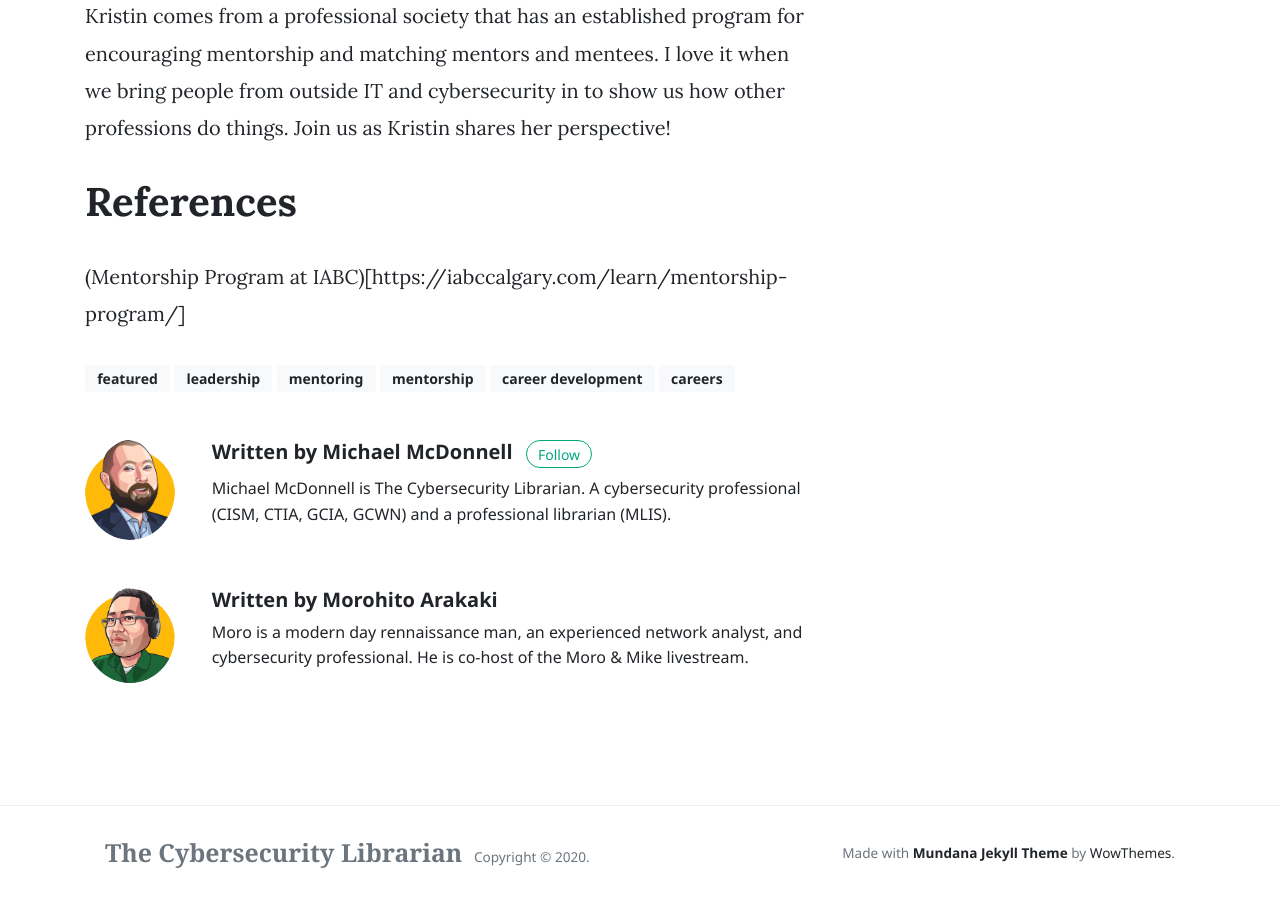
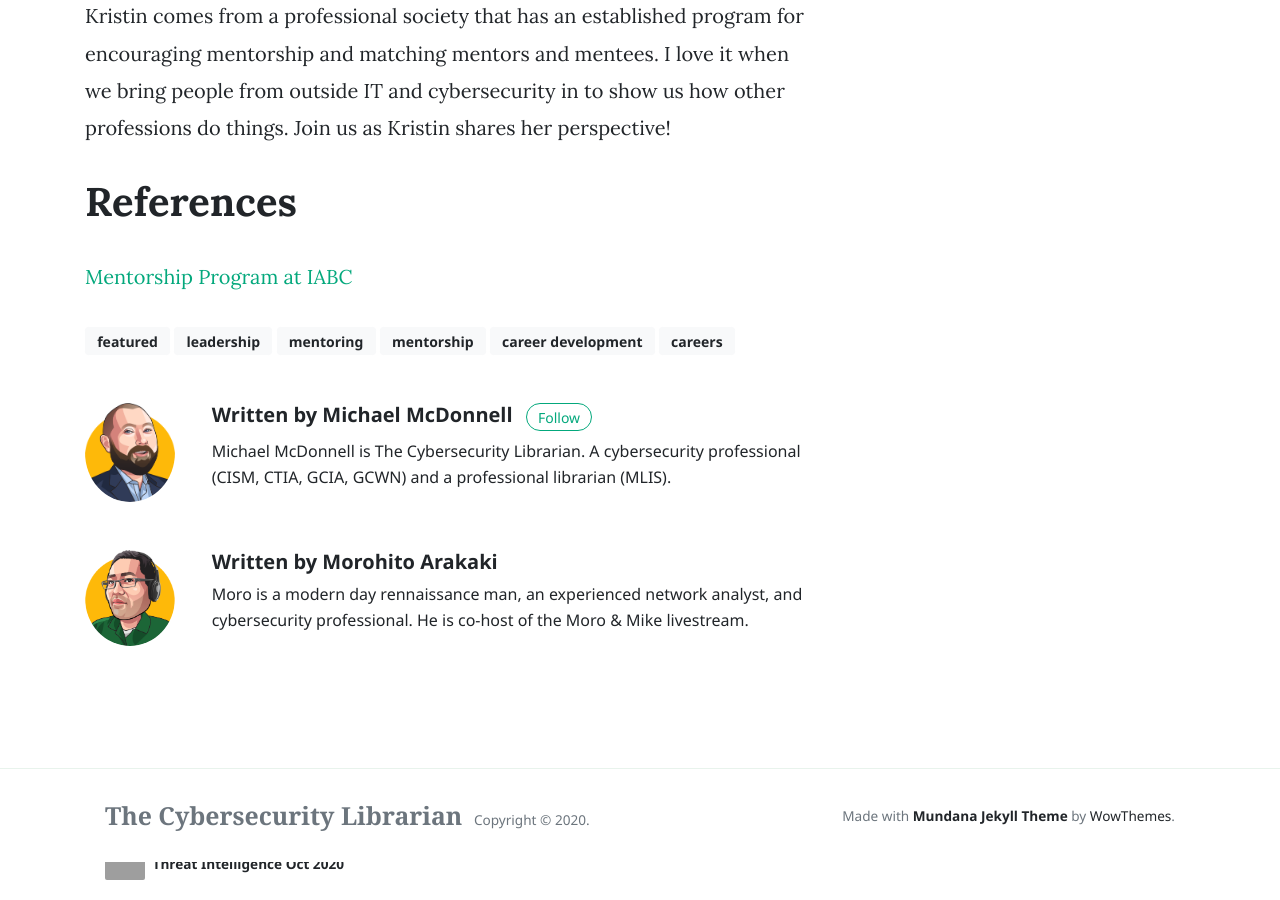
Before and after one commit to cyberlibrarian/cyberlibrarian.github.io, a Jekyll site: the page built from _posts/2020-10-15-Next-Level-Mentorship-Part-2.md, in a window 1280 px wide and 900 px high, scrolled down 784 px. Built offline with Jekyll 4.4.1, drawn with Linux system fonts in a browser that asks for light colours; nearby versions of some CDN libraries; comment, search, counter and statistics services are not loaded; grey boxes are pictures that could not be loaded.

Commit message:
Added Mentorship Part 2

```diff
--- a/_posts/2020-10-15-Next-Level-Mentorship-Part-2.md
+++ b/_posts/2020-10-15-Next-Level-Mentorship-Part-2.md
@@ -26,4 +26,4 @@ Kristin comes from a professional society that has an established program for en
 
 # References
 
-(Mentorship Program at IABC)[https://iabccalgary.com/learn/mentorship-program/]
+[Mentorship Program at IABC](https://iabccalgary.com/learn/mentorship-program/)
```
